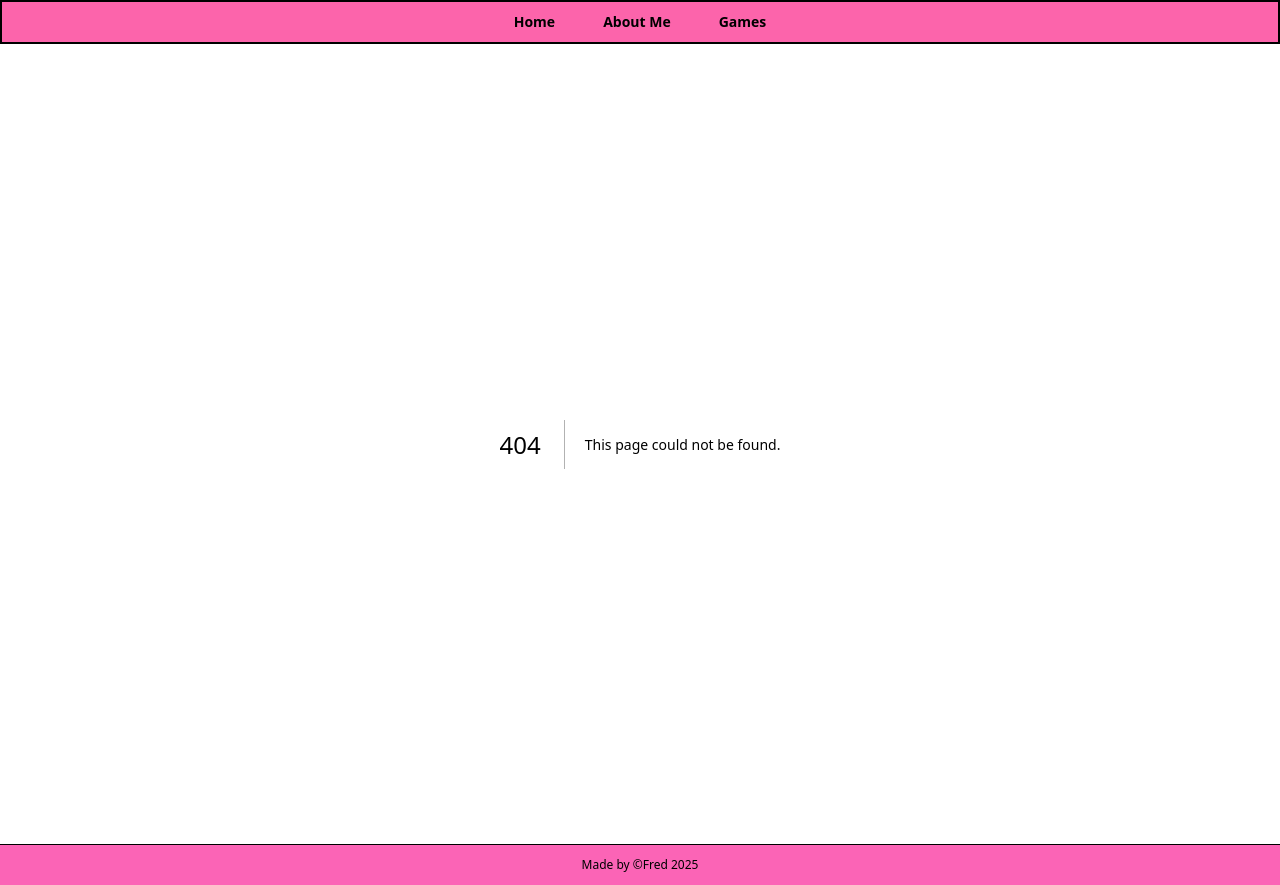
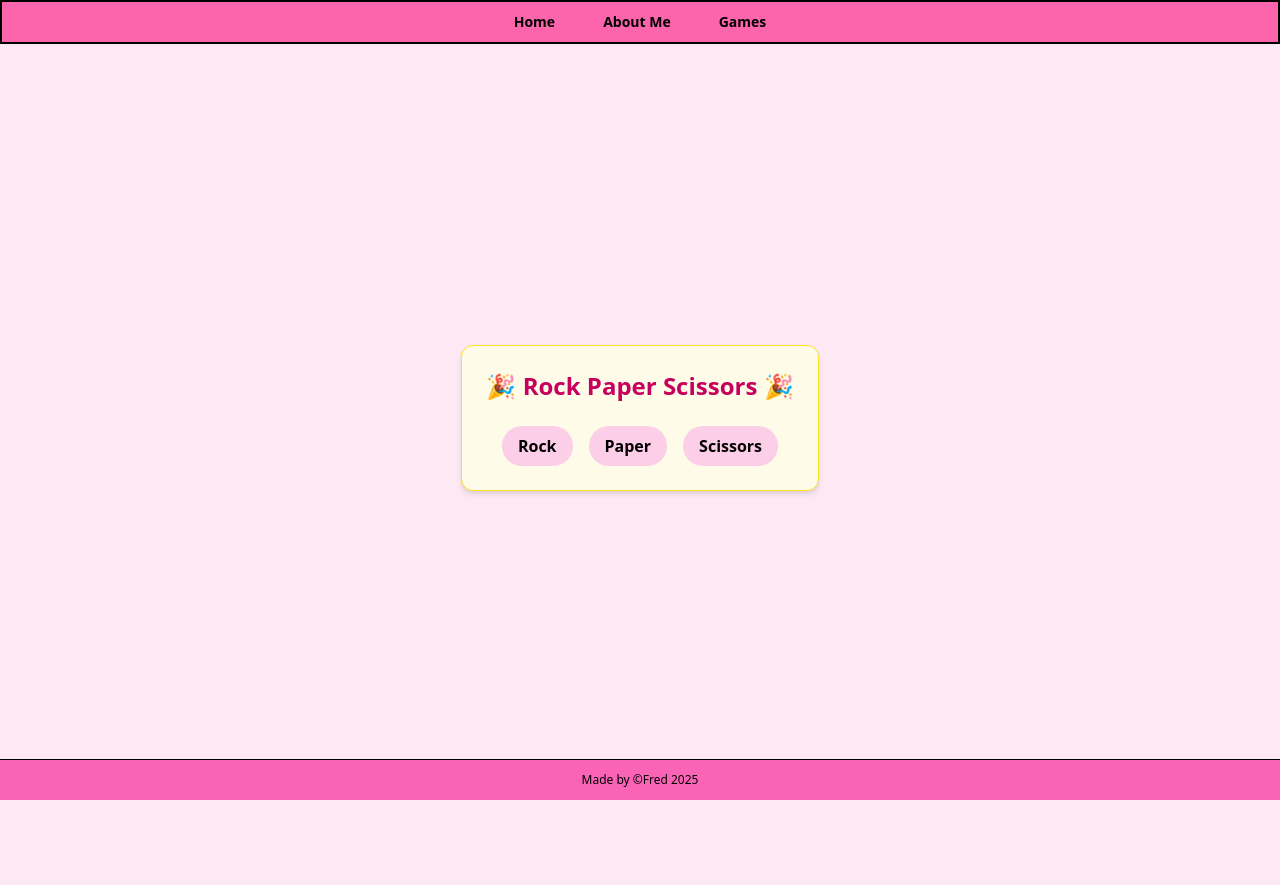
Before and after one commit to FredH2O/birthday-game, a Next.js app: page /games/rock-paper-scissors in a window 1280 px wide. Before the commit this address had no page. After the commit the page ends 800 px from the top, so only its background shows below. Built offline with nearby package versions, Linux system fonts and the light colour scheme.

Commit message:
feat: add a rock,paper,scissors game for fun

```diff
--- /dev/null
+++ b/app/games/rock-paper-scissors/page.tsx
@@ -0,0 +1,11 @@
+import RockPaperScissors from "@/components/RockPaperScissor/RockPaperScissor";
+
+const RockPaperScissorsGame = () => {
+  return (
+    <div>
+      <RockPaperScissors />
+    </div>
+  );
+};
+
+export default RockPaperScissorsGame;
--- a/components/Navigation/Navigation.tsx
+++ b/components/Navigation/Navigation.tsx
@@ -47,12 +47,16 @@ const Navigation = () => {
           <MenubarTrigger>Games</MenubarTrigger>
           <MenubarContent>
             <MenubarItem asChild>
-              <Link href="/games/know-me">How well do you know me?</Link>
+              <Link href="/games/know-me">Are We Besties?</Link>
             </MenubarItem>
             <MenubarItem asChild>
               <Link href="/games/cat-game">Cat Game</Link>
             </MenubarItem>
-            <MenubarItem>Game 3</MenubarItem>
+            <MenubarItem asChild>
+              <Link href="/games/rock-paper-scissors">
+                Rock, Paper, Scissors!
+              </Link>
+            </MenubarItem>
           </MenubarContent>
         </MenubarMenu>
       </Menubar>
--- /dev/null
+++ b/components/RockPaperScissor/RockPaperScissor.tsx
@@ -0,0 +1,64 @@
+"use client";
+
+import { useState } from "react";
+
+const choices = ["Rock", "Paper", "Scissors"] as const;
+type Choice = (typeof choices)[number];
+
+const getResult = (player: Choice, computer: Choice) => {
+  if (player === computer) return "It’s a tie!";
+  if (
+    (player === "Rock" && computer === "Scissors") ||
+    (player === "Paper" && computer === "Rock") ||
+    (player === "Scissors" && computer === "Paper")
+  ) {
+    return "You win!";
+  }
+  return "You lose!";
+};
+
+export default function RockPaperScissors() {
+  const [playerChoice, setPlayerChoice] = useState<Choice | null>(null);
+  const [computerChoice, setComputerChoice] = useState<Choice | null>(null);
+  const [result, setResult] = useState<string>("");
+
+  const play = (choice: Choice) => {
+    const computer = choices[Math.floor(Math.random() * choices.length)];
+    setComputerChoice(computer);
+    setPlayerChoice(choice);
+    setResult(getResult(choice, computer));
+  };
+
+  return (
+    <div className="w-full max-w-md mx-auto mt-8 text-center space-y-6 bg-yellow-50 border border-yellow-300 rounded-xl shadow-md p-6">
+      <h2 className="text-2xl font-bold text-pink-700">
+        🎉 Rock Paper Scissors 🎉
+      </h2>
+
+      <div className="flex justify-center gap-4">
+        {choices.map((choice) => (
+          <button
+            key={choice}
+            onClick={() => play(choice)}
+            className="bg-pink-200 hover:bg-pink-300 text-black px-4 py-2 rounded-full font-semibold transition"
+            aria-label={`Choose ${choice}`}
+          >
+            {choice}
+          </button>
+        ))}
+      </div>
+
+      {playerChoice && (
+        <div className="mt-4 space-y-2 text-lg">
+          <p>
+            🧒 You chose: <strong>{playerChoice}</strong>
+          </p>
+          <p>
+            💻 Computer chose: <strong>{computerChoice}</strong>
+          </p>
+          <p className="font-bold text-xl">{result}</p>
+        </div>
+      )}
+    </div>
+  );
+}
```
